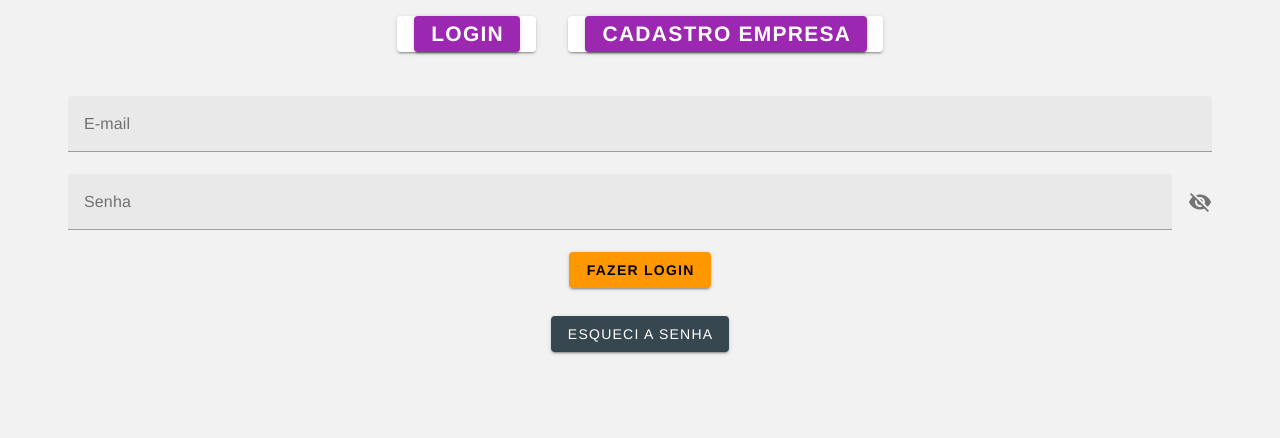
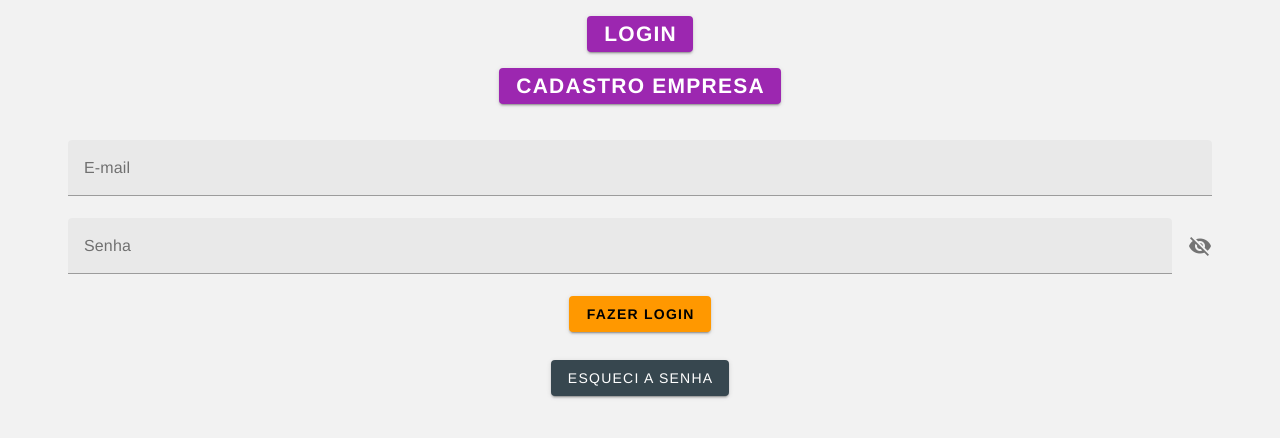
Before and after one commit to moisesneto23/nuxt-orcamento-generico, a Nuxt app: page /login in a window 1280 px wide. Shown: the top 438 px of the page. Built offline with nearby package versions, Linux system fonts and the light colour scheme.

Commit message:
ajuste console

```diff
--- a/components/Cabecalho/Visitante.vue
+++ b/components/Cabecalho/Visitante.vue
@@ -1,23 +1,19 @@
 <template>
   <nav>
-    <span>
-      <v-btn  class="mx-4 my-4">
+      <div  class="mx-4 my-4">
         <router-link :to="loginRoute">
           <v-btn color="purple" >
             <h2>Login</h2>
           </v-btn>
         </router-link>
-      </v-btn>
-    </span>
-    <span>
-      <v-btn class="mx-4 my-2">
+      </div>
+      <div class="mx-4 my-2">
         <router-link :to="cadastroEmpresaRoute">
           <v-btn color="purple" >
             <h2>Cadastro Empresa</h2>
           </v-btn>
         </router-link>
-      </v-btn>
-    </span>
+      </div>
     <!--
     <span>
       <v-btn text>
```
